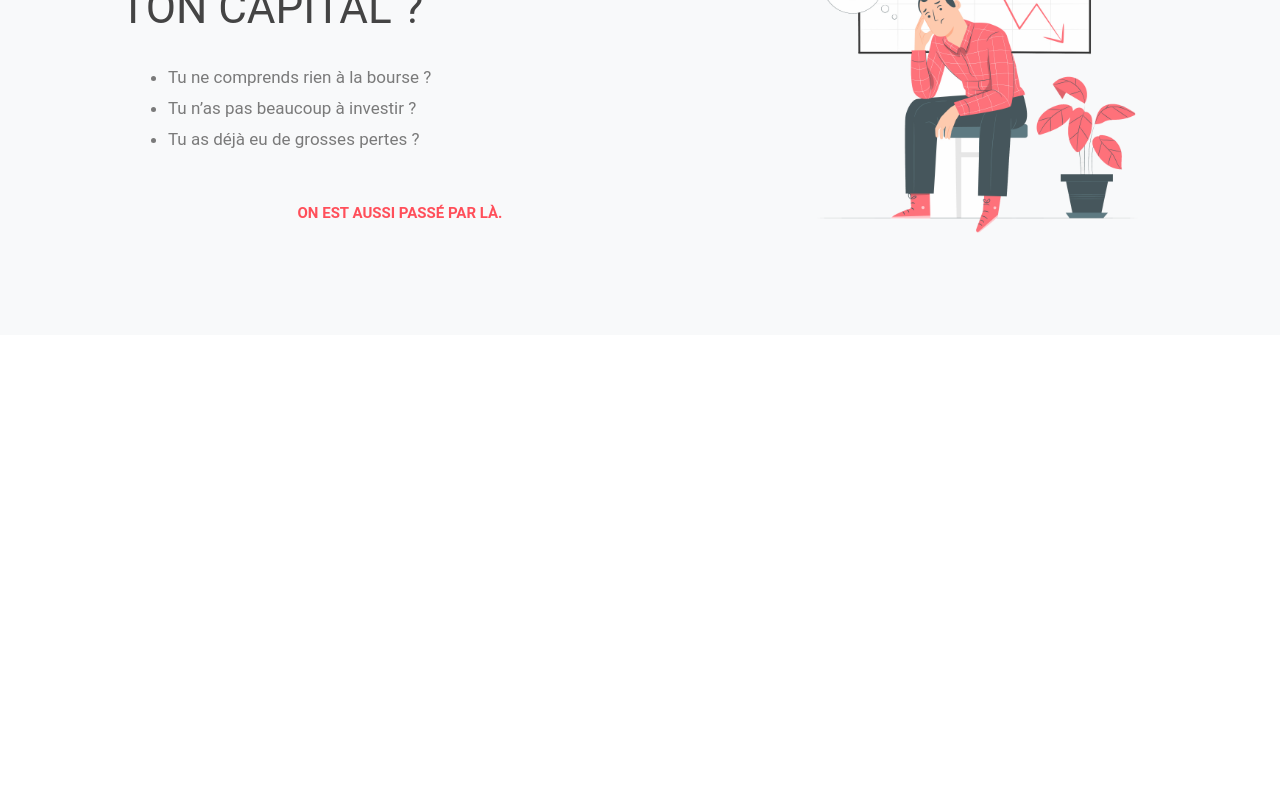
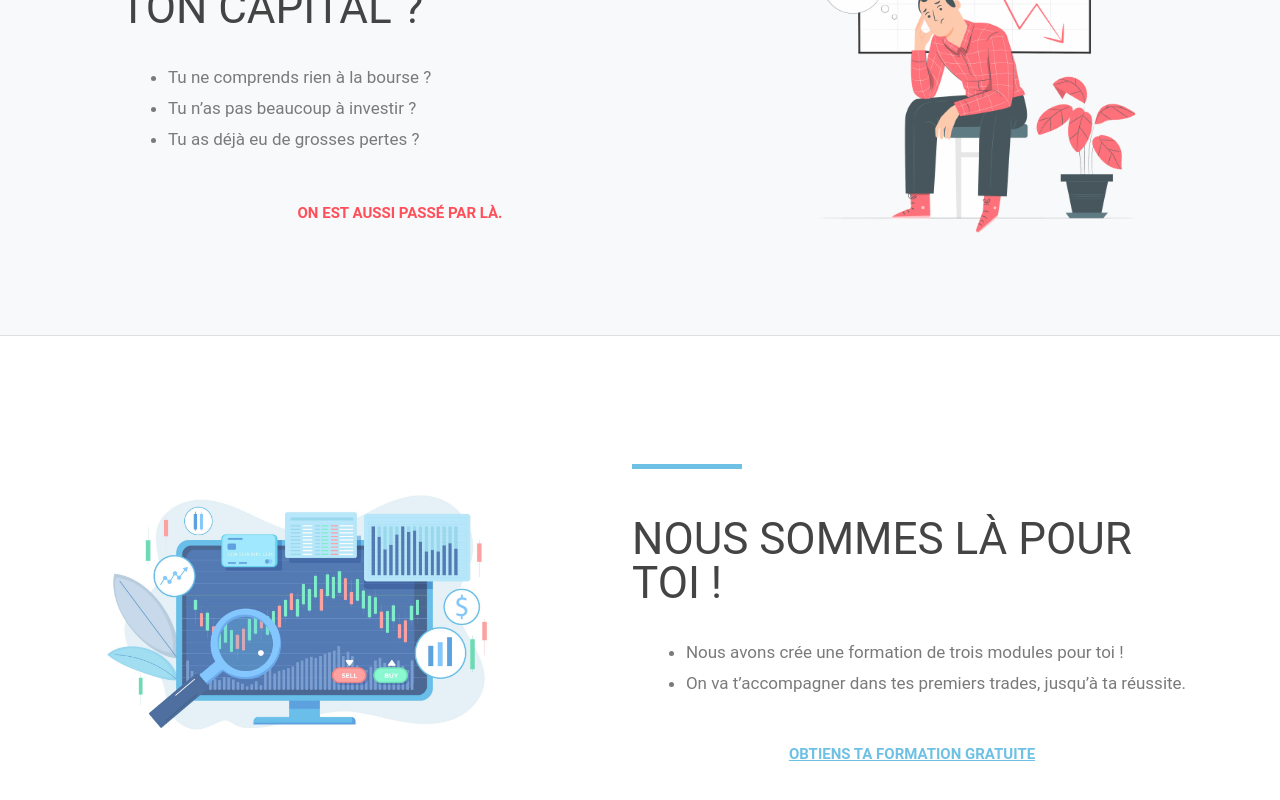
Before and after one commit to LilianBvr/trading-reborn, a React (Create React App) app: page / in a window 1280 px wide. Shown: the part 1232-2032 px from the top of the page. Before the commit the page ends 1567 px from the top, so only its background shows below. Built offline with nearby package versions, Linux system fonts and the light colour scheme.

Commit message:
added bloc-3

```diff
--- a/src/Home.css
+++ b/src/Home.css
@@ -9,9 +9,10 @@
 
 .home .home-header .bg-image{
   background-image: url("img/15017.png");
-  background-position: 50% 70%;
-  background-size: cover;
+  background-position: center;
   position: absolute;
+  background-repeat: no-repeat;
+  background-size: 100vw;
 
   left:0;
 	right:0;
@@ -19,6 +20,12 @@
   bottom:0;
 
   z-index: 1;
+}
+
+@media( max-width: 950px ){
+  .home .home-header .bg-image{
+    background-size: auto;
+  }
 }
 
 .home .home-header .content{
@@ -130,44 +137,53 @@
 }
 
 @media (max-width: 900px){
-  .second-fact{
+  .second-fact, .bloc-3_content{
     flex-direction: column;
     align-items: center;
     padding-top: 2rem;
   }
 
-  .second-fact_first-container{
+  .bloc-3_content{
+    flex-direction: column-reverse;
+  }
+
+  .second-fact_first-container, .bloc-3_container-2{
     align-items: center !important;
     margin-bottom: 5rem;
   }
 
-  .second-fact_text-content_question{
+  .bloc-3_widget-divider{
+    align-self: auto !important;
+  }
+
+  .second-fact_text-content_question, .bloc-3_text-content_title{
     font-size:33px !important;
     text-align: center !important;
   }
 
-  .second-fact_text-content{
+  .second-fact_text-content, .bloc-3_text-content{
     align-items: center;
     display:flex;
     flex-direction: column;
   }
 
-  .second-fact_text-content_list ul{
+  .second-fact_text-content_list ul, .bloc-3_text-content_list ul{
     padding-left: 0 !important;
+    align-items: center !important;
   }
 
-  .second-fact_text-content_list li{
+  .second-fact_text-content_list li, .bloc-3_text-content_list li{
     font-size: 14px;
   }
 
 }
 
 @media (max-width: 700px){
-  .second-fact_text-content_question{
+  .second-fact_text-content_question, .bloc-3_text-content_title{
     font-size:27px !important;
   }
 
-  .second-fact_text-content_list li{
+  .second-fact_text-content_list li, .bloc-3_text-content_list li{
     margin-left:1rem;
   }
 }
@@ -226,3 +242,89 @@
   opacity: 0.8;
   width: 23rem;
 }
+
+
+
+.bloc-3{
+  border-top: 1px solid #DFDFDF;
+}
+
+.bloc-3_content{
+  margin: 8rem 2rem 6rem 2rem;
+
+  display: flex;
+  align-items: center;
+  justify-content: space-around;
+}
+
+.bloc-3_container-2{
+  display: flex;
+  flex-direction: column;
+  justify-content: center;
+  align-items: center;
+}
+
+.bloc-3_img img{
+  width: 27rem;
+  opacity: 0.8;
+}
+
+@media( max-width: 700px){
+  .bloc-3_img img{
+    width: 24rem;
+  }
+}
+
+.bloc-3_widget-divider{
+  height:5px;
+  width: 20vw;
+  max-width: 110px;
+  background-color: #6EC1E4;
+
+  align-self: flex-start;
+}
+
+.bloc-3_text-content{
+  margin: 3rem 0 0 0;
+  max-width: 35rem;
+
+  display:flex;
+  flex-direction: column;
+  align-items: center;
+}
+
+.bloc-3_text-content_list ul{
+  color: #7a7a7a;
+  font-family: "Roboto", Sans-serif;
+  font-size: 17px;
+  font-weight: 400;
+  line-height: 1.8em;
+
+  padding: 2rem 0 2rem 3rem;
+  display:flex;
+  flex-direction: column;
+  align-items: flex-start;
+}
+
+.bloc-3_text-content_title{
+  font-size: 44px;
+  font-weight: 400;
+  text-align: left;
+  line-height: 1;
+  color: #444444;
+}
+
+.bloc-3_text-content_answer{
+  color:#6EC1E4;
+  text-decoration: underline;
+
+  font-size: 15px;
+  font-family: "Roboto", Sans-serif;
+  font-weight: bolder;
+  line-height: 1;
+
+}
+
+.bloc-3_text-content_answer:hover{
+  color:#6EC1E4;
+}
--- a/src/Home.jsx
+++ b/src/Home.jsx
@@ -1,4 +1,5 @@
 import React, { useRef, useEffect} from 'react';
+import { Link } from 'react-router-dom'
 
 import './Home.css'
 
@@ -10,7 +11,7 @@ const Home = () => {
 
     function parallax (e){
         var scrolled = window.pageYOffset
-        bgImage.current.style.top = - (scrolled * 0.5) + 'px'
+        bgImage.current.style.top = - (scrolled * 0.2) + 'px'
     }
 
     //componentDidMount :
@@ -90,6 +91,35 @@ const Home = () => {
         </div>
       </section>
 
+      <section class='bloc-3'>
+        <div class='bloc-3_content'>
+          <div class='bloc-3_img'>
+            <img
+                src={require('./img/4023367.jpg')}
+                alt=''
+            ></img>
+          </div>
+          <div class='bloc-3_container-2'>
+            <div class='bloc-3_widget-divider'></div>
+            <div class='bloc-3_text-content'>
+              <div class='bloc-3_text-content_title'>
+                NOUS SOMMES LÀ POUR TOI !
+              </div>
+              <div class='bloc-3_text-content_list'>
+                <ul>
+                  <li>Nous avons crée une formation de trois modules pour toi !</li>
+                  <li>On va t’accompagner dans tes premiers trades, jusqu’à ta réussite.</li>
+                </ul>
+              </div>
+              <Link to='/rejoindre' class='bloc-3_text-content_answer'>
+                OBTIENS TA FORMATION GRATUITE
+              </Link>
+            </div>
+          </div>
+        </div>
+
+      </section>
+
     </div>
   );
 }
```
